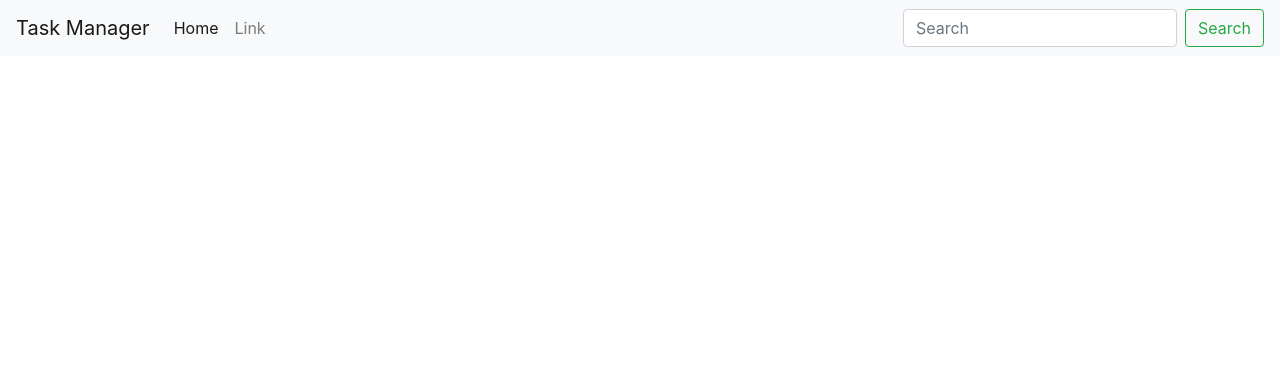
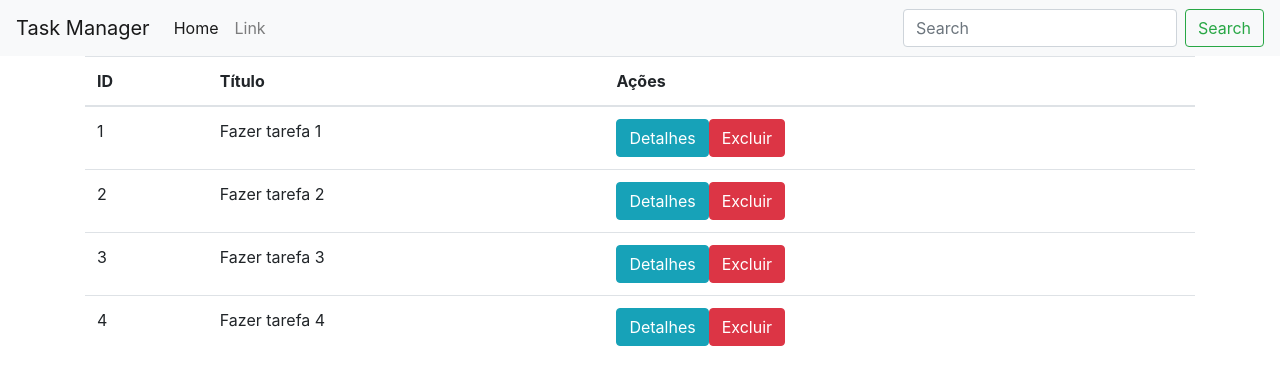
Before and after one commit to mpbalmeida/angular-frontend, an Angular app: page /tasks in a window 1280 px wide. Shown: the top 384 px of the page. Built offline with nearby package versions, Linux system fonts and the light colour scheme.

Commit message:
Adding tasks component

```diff
--- a/src/app/app.component.html
+++ b/src/app/app.component.html
@@ -1 +1,5 @@
 <navbar></navbar>
+
+<div class="container">
+  <tasks></tasks>
+</div>
--- a/src/app/app.module.ts
+++ b/src/app/app.module.ts
@@ -4,12 +4,13 @@
 
 import { AppComponent } from './app.component';
 import { NavbarComponent } from './navbar/navbar.component';
-
+import { TasksComponent } from "./tasks/tasks.component";
 
 @NgModule({
   declarations: [
     AppComponent,
-    NavbarComponent
+    NavbarComponent,
+    TasksComponent
   ],
   imports: [
     BrowserModule
--- /dev/null
+++ b/src/app/tasks/tasks.component.html
@@ -0,0 +1,17 @@
+<table class="table">
+  <thead>
+    <th>ID</th>
+    <th>Título</th>
+    <th>Ações</th>
+  </thead>
+  <tbody>
+    <tr *ngFor="let task of tasks">
+      <td>{{task.id}}</td>
+      <td>{{task.title}}</td>
+      <td>
+        <button class="btn btn-info">Detalhes</button>
+        <button class="btn btn-danger">Excluir</button>
+      </td>
+    </tr>
+  </tbody>
+</table>
--- /dev/null
+++ b/src/app/tasks/tasks.component.ts
@@ -0,0 +1,20 @@
+import { Component, OnInit } from "@angular/core";
+
+@Component({
+  selector: 'tasks',
+  templateUrl: './tasks.component.html'
+})
+export class TasksComponent implements OnInit {
+
+  public tasks: Array<any>;
+
+  ngOnInit(): void {
+    this.tasks = [
+      { id: 1, title: 'Fazer tarefa 1' },
+      { id: 2, title: 'Fazer tarefa 2' },
+      { id: 3, title: 'Fazer tarefa 3' },
+      { id: 4, title: 'Fazer tarefa 4' }
+    ];
+  }
+
+}
```
